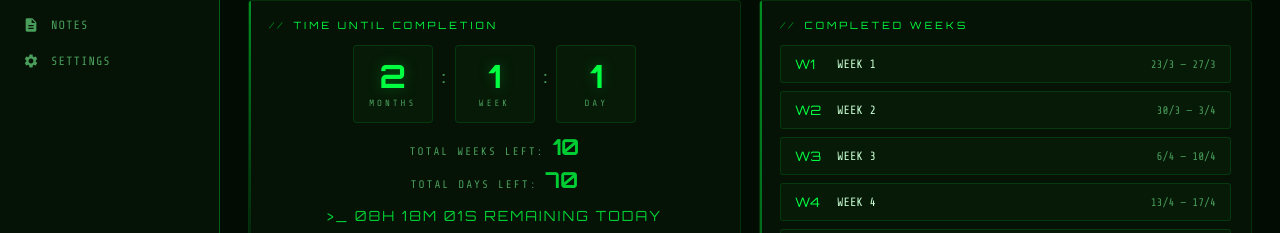
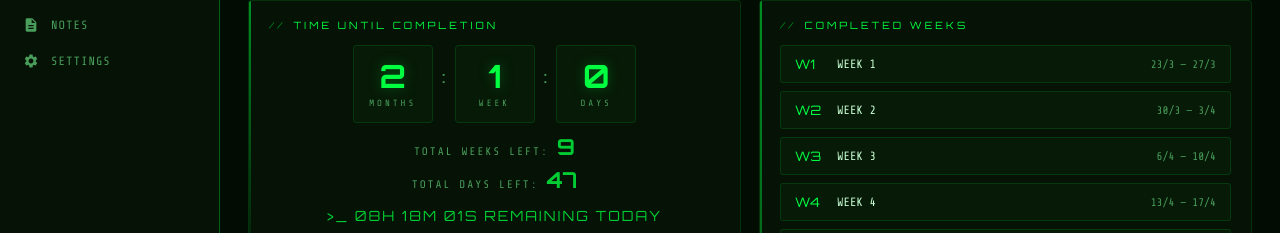
Before and after one commit to augus-tj/internship_tracker, a plain HTML site: page index.html in a window 1280 px wide. Shown: the part 159-392 px from the top of the page. Drawn offline with nearby package versions, Linux system fonts and the light colour scheme.

Commit message:
Update index.html -> update calculation

```diff
--- a/index.html
+++ b/index.html
@@ -797,6 +797,24 @@ function generateWeeks(){
   }
   return weeks;
 }
+// Returns array of date strings (YYYY-MM-DD) that are still-remaining WORKING days
+// between `now` and S.endDate — weekends and public holidays are excluded.
+// A day already past its end-time is not counted as remaining; today still counts
+// if the work day hasn't ended yet.
+function getRemainingWorkdays(now){
+  const days=[];
+  const[eh,em]=S.endTime.split(':').map(Number);
+  let cur=normDate(now);
+  while(cur<=S.endDate){
+    if(!isWeekend(cur)&&!getHoliday(cur)){
+      const de=new Date(cur+'T'+pad(eh)+':'+pad(em)+':00');
+      if(de>=now)days.push(cur);
+    }
+    cur=addDays(cur,1);
+  }
+  return days;
+}
+
 function dayStatus(s){
   const now=new Date();
   if(S.leaves.some(l=>l.date===s))return 'leave';
@@ -819,17 +837,18 @@ function updateHome(){
   document.getElementById('tb-date').textContent=`${DAYS[now.getDay()]}, ${now.getDate()} ${MONTHS[now.getMonth()]} ${now.getFullYear()}`;
   document.getElementById('tb-clock').textContent=`${pad(now.getHours())}:${pad(now.getMinutes())}:${pad(now.getSeconds())}`;
 
-  const end=new Date(S.endDate+'T23:59:59');
-  const totalDays=Math.max(0,Math.floor((end-now)/86400000));
+  // Working-day-based countdown: weekends and public holidays are excluded entirely.
+  const workDays=getRemainingWorkdays(now);
+  const totalWorkDays=workDays.length;
 
-  // Accurate breakdown: calendar months, then remaining weeks and days
-  let months=0;
-  let cursor=new Date(now.getFullYear(),now.getMonth(),now.getDate());
-  const endDay=new Date(end.getFullYear(),end.getMonth(),end.getDate());
-  while(true){const next=new Date(cursor);next.setMonth(next.getMonth()+1);if(next>endDay)break;months++;cursor=next;}
-  const remainAfterMonths=Math.round((endDay-cursor)/86400000);
-  const weeks=Math.floor(remainAfterMonths/7);
-  const days=remainAfterMonths%7;
+  // Break the remaining working days into months/weeks/days using a standard
+  // 5-day work week (~21 working days/month, ~5 working days/week).
+  const WORKDAYS_PER_MONTH=21;
+  const WORKDAYS_PER_WEEK=5;
+  const months=Math.floor(totalWorkDays/WORKDAYS_PER_MONTH);
+  const remainAfterMonths=totalWorkDays-months*WORKDAYS_PER_MONTH;
+  const weeks=Math.floor(remainAfterMonths/WORKDAYS_PER_WEEK);
+  const days=remainAfterMonths%WORKDAYS_PER_WEEK;
 
   document.getElementById('h-months').textContent=months;
   document.getElementById('h-months-s').textContent=months===1?'':'S';
@@ -843,8 +862,8 @@ function updateHome(){
   if(months)parts.push(`${months} month${months===1?'':'s'}`);
   if(weeks)parts.push(`${weeks} week${weeks===1?'':'s'}`);
   if(days||!parts.length)parts.push(`${days} day${days===1?'':'s'}`);
-  document.getElementById('h-total-weeks').textContent=Math.floor(totalDays/7);
-  document.getElementById('h-total-days').textContent=totalDays;
+  document.getElementById('h-total-weeks').textContent=Math.floor(totalWorkDays/WORKDAYS_PER_WEEK);
+  document.getElementById('h-total-days').textContent=totalWorkDays;
 
   const[sh,sm]=S.startTime.split(':').map(Number);
   const[eh,em]=S.endTime.split(':').map(Number);
```
